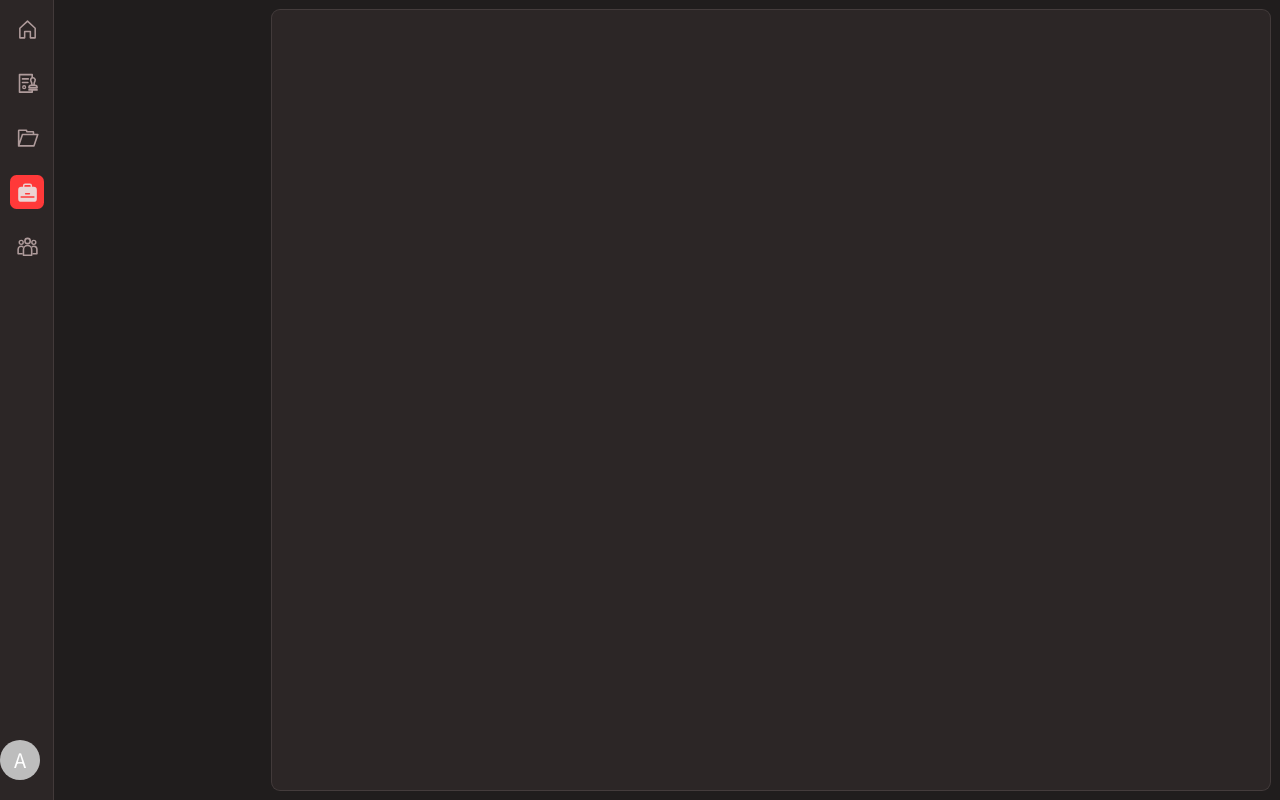
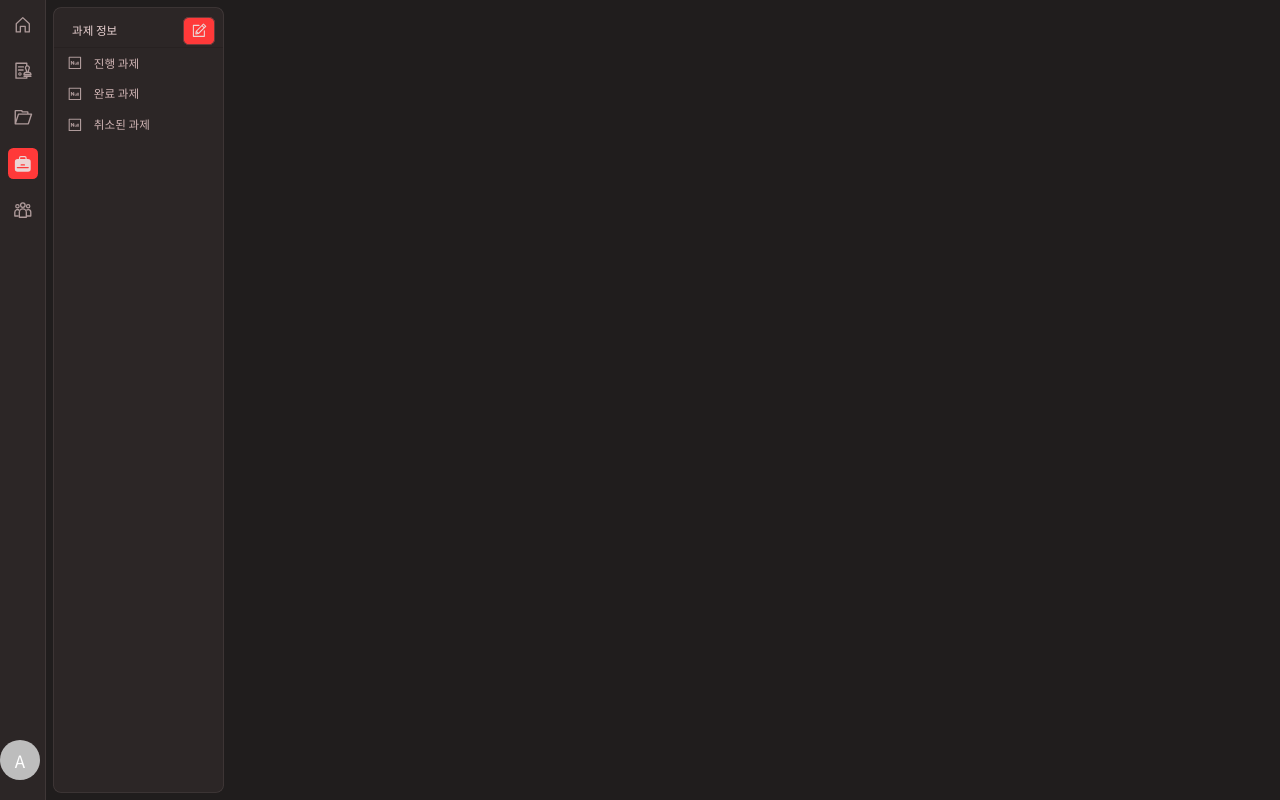
Before and after one commit to aneunbyul/test-code-project, a Next.js app: page /assignment in a window 1280 px wide. Built offline with nearby package versions, Linux system fonts and the light colour scheme.

Commit message:
서브 네비게이션 보이게 수정

```diff
--- a/pages/assignment/index.js
+++ b/pages/assignment/index.js
@@ -1,13 +1,11 @@
 import BaseHead from '../../src/components/base/BaseHead';
-
-import {Assignment} from '@material-ui/icons';
+import AssignmentNav from '../../src/components/contents/Assignment/AssignmentNav';
 import AssignmentTable from '../../src/components/contents/Assignment/AssignmentTable';
 
 const Page = () => {
   return (
     <>
-      <BaseHead title="MAIN" />
-      <AssignmentTable />
+      <AssignmentNav />
     </>
   );
 };
--- a/pages/document/index.js
+++ b/pages/document/index.js
@@ -4,7 +4,7 @@ import DocumentNav from '../../src/components/contents/Document/DocumentNav';
 const Page = () => {
   return (
     <>
-      <BaseHead title="MAIN" />
+      <DocumentNav />
     </>
   );
 };
--- a/pages/organization/index.js
+++ b/pages/organization/index.js
@@ -6,7 +6,7 @@ import EmployeeListForm from '../../src/components/contents/Organization/Employe
 const Page = () => {
   return (
     <>
-      <BaseHead title="MAIN" />
+      <OrganizationNav />
       <EmployeeListForm />
     </>
   );
--- a/src/components/contents/Assignment/AssignmentNav.js
+++ b/src/components/contents/Assignment/AssignmentNav.js
@@ -21,6 +21,7 @@ import SubNavList from '../SubNav/SubNavList';
 import ConversionButton from '../ReusableContent/ConversionButton';
 import ViewBox from '../ViewBox/ViewBox';
 import FilloutIcon from '../Icon/FilloutIcon';
+import SubNavHeader from '../SubNav/SubNavHeader';
 
 const AssignmentNav = () => {
   const router = useRouter();
@@ -90,24 +91,24 @@ const AssignmentNav = () => {
     console.log(selectedCreationIndex);
   };
 
+  const convertToCreationPage = (linkPath) => {
+    setIsBasePage(false);
+    router.push(linkPath);
+  };
+
   return (
     <ViewBox>
       {isBasePage && (
         <Box className="sub-nav__container" role="presentation">
-          <ConversionButton
-            icon={
-              <FilloutIcon
-                sx={{
-                  marginLeft: '-12%',
-                }}
-                name="write"
-                size="small"
-                type="outlined"
+          <SubNavHeader
+            text="과제 정보"
+            button={
+              <ConversionButton
+                icon={<FilloutIcon name="write" size="small" type="outlined" />}
+                clickAction={convertToCreationPage}
+                clickActionValue={parentLink + '/creation'}
               />
             }
-            text="추가하기"
-            clickAction={setIsBasePage}
-            clickActionValue={false}
           />
 
           <Divider className="line-divider" />
@@ -122,7 +123,7 @@ const AssignmentNav = () => {
       )}
       {!isBasePage && (
         <Box className="sub-nav__container" role="presentation">
-          <ConversionButton
+          {/*<ConversionButton
             icon={
               <FilloutIcon
                 sx={{
@@ -146,6 +147,7 @@ const AssignmentNav = () => {
             parentLink={parentLink + '/creation'}
             subNavListData={subNavListData_creation}
             subNavTitles={null}></SubNavList>
+          */}
         </Box>
       )}
     </ViewBox>
--- a/src/components/contents/Organization/OrganizationNav.js
+++ b/src/components/contents/Organization/OrganizationNav.js
@@ -22,6 +22,7 @@ import ConversionButton from '../ReusableContent/ConversionButton';
 import ViewBox from '../ViewBox/ViewBox';
 import FilloutIcon from '../Icon/FilloutIcon';
 import OrganizationChartForm from './OrganizationChart/OrganizationChartForm';
+import SubNavHeader from '../SubNav/SubNavHeader';
 
 const OrganizationNav = () => {
   const router = useRouter();
@@ -65,14 +66,6 @@ const OrganizationNav = () => {
     },
   ];
 
-  /*
-  const afterPath = router.pathname.substring(
-    router.pathname.indexOf(parentLink) + parentLink.length + 2,
-  );
-  const isBase =
-    afterPath == '' && router.pathname.includes(parentLink) ? true : false;
-    */
-
   // base 화면을 출력해야 하는지 확인하는 hook
   const [isBasePage, setIsBasePage] = React.useState(true);
 
@@ -87,24 +80,24 @@ const OrganizationNav = () => {
     setSelectedCreationIndex((selectedCreationIndex) => selectedIndex);
   };
 
+  const convertToCreationPage = (linkPath) => {
+    setIsBasePage(false);
+    router.push(linkPath);
+  };
+
   return (
     <ViewBox>
       {isBasePage && (
         <Box className="sub-nav__container" role="presentation">
-          <ConversionButton
-            icon={
-              <FilloutIcon
-                sx={{
-                  marginLeft: '-12%',
-                }}
-                name="write"
-                size="small"
-                type="outlined"
+          <SubNavHeader
+            text="조직 정보"
+            button={
+              <ConversionButton
+                icon={<FilloutIcon name="write" size="small" type="outlined" />}
+                clickAction={convertToCreationPage}
+                clickActionValue={parentLink + '/creation'}
               />
             }
-            text="추가하기"
-            clickAction={setIsBasePage}
-            clickActionValue={false}
           />
 
           <Divider className="line-divider" />
@@ -120,6 +113,7 @@ const OrganizationNav = () => {
       )}
       {!isBasePage && (
         <Box className="sub-nav__container" role="presentation">
+          {/*
           <ConversionButton
             icon={
               <FilloutIcon
@@ -143,7 +137,7 @@ const OrganizationNav = () => {
             selectedIndex={selectedCreationIndex}
             parentLink={parentLink + '/creation'}
             subNavListData={subNavListData_creation}
-            subNavTitles={null}></SubNavList>
+            subNavTitles={null}></SubNavList>*/}
         </Box>
       )}
     </ViewBox>
--- a/src/styles/global-style.js
+++ b/src/styles/global-style.js
@@ -66,13 +66,13 @@ export const GlobalStyle = createGlobalStyle`
         --header_height: 70px;
         --header_mobile_height: 47px;
         --title_color: #2C2C2C;
-        --font_color: #C5C5C5;
+        --font_color: #123123;
         --sub_color: #FF515C;
         --disable_color: #36373c;
     }
 
     html {
-    font-size: 16px;
+    font-size: var(--global-text-size);
     }
 
     * {
@@ -134,5 +134,20 @@ export const GlobalStyle = createGlobalStyle`
       border-color: var(--light01);
     }
 
+    &&& .MuiOutlinedInput-notchedOutline{
+      border-color: var(--transparent);
+    }
+
+    &&&.Mui-focused *{
+      border-color: var(--highlight01) !important;
+    }
+
+    &&&.Mui-focused.MuiInputLabel-root{
+      color: var(--light03) !important;
+    }
+
+    &&& .MuiInputLabel-root{
+      transform: translate(var(--global-text-size), var(--global-text-size)) scale(1);
+    }
 
 `;
```
Also changed, not shown: src/components/contents/Document/DocumentNav.js (+0 -9 lines).
